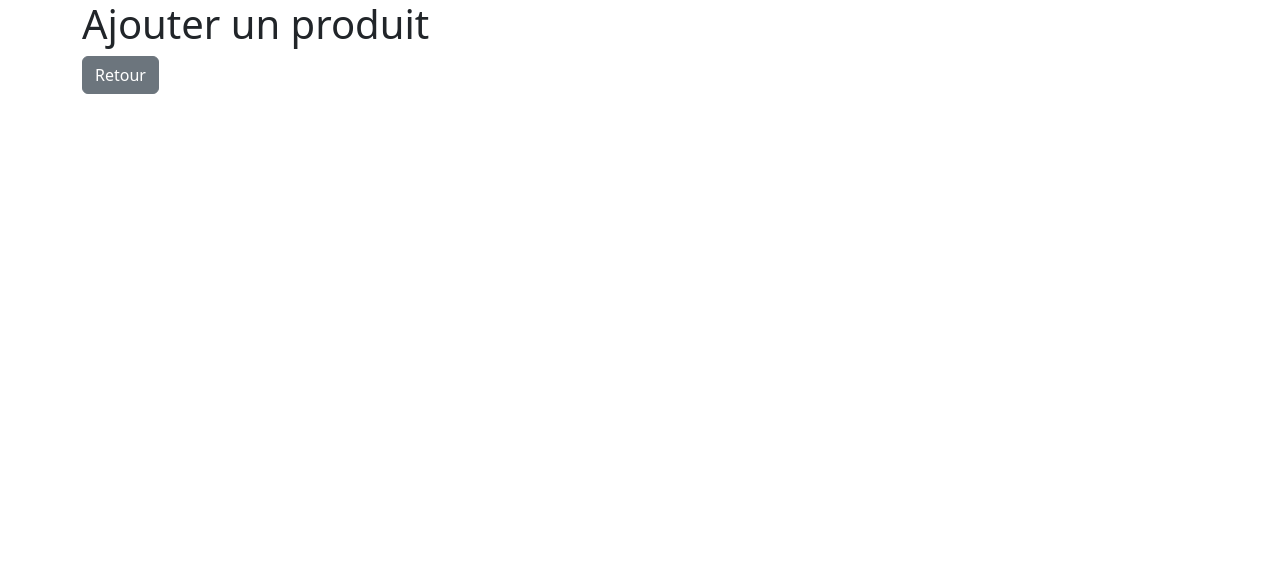
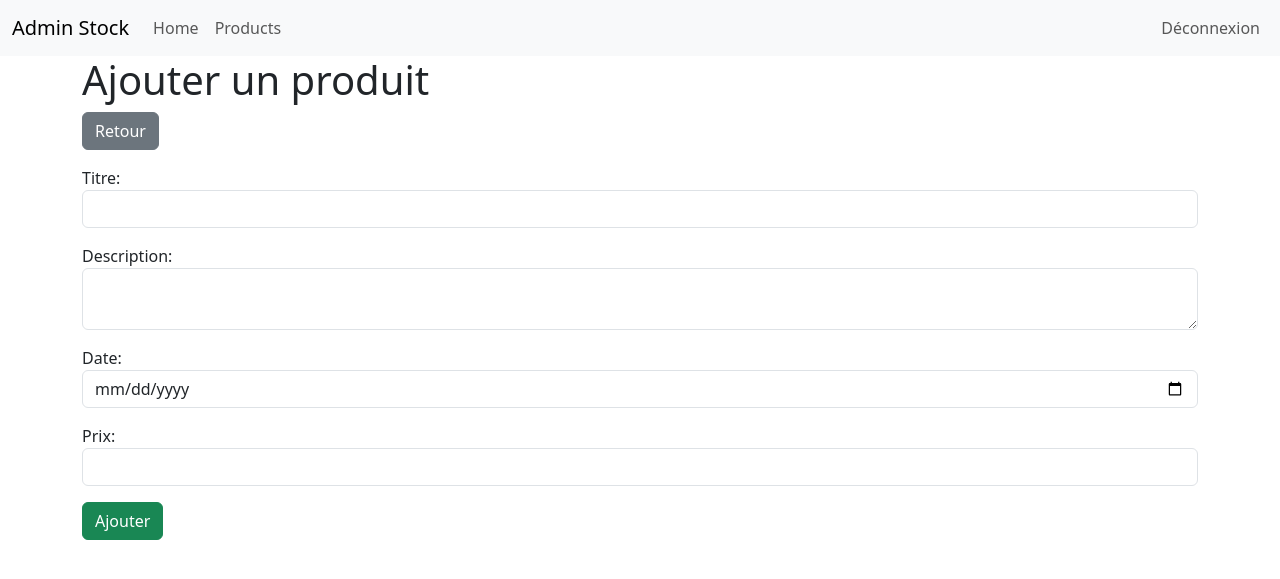
Before and after one commit to webepse/web1-mystock, a PHP site: page /admin/addProduct.php in a window 1280 px wide. Shown: the top 579 px of the page. Run offline with PHP 8.4, Linux system fonts and the light colour scheme; the visitor is signed in with stand-in values (Sample User, id 1).

Commit message:
form product add

```diff
--- a/admin/addProduct.php
+++ b/admin/addProduct.php
@@ -17,11 +17,33 @@
     <title>Admin - Gestion des produits</title>
 </head>
 <body>
+    <?php
+        include("partials/header.php");
+    ?>
     <div class="container">
         <h1>Ajouter un produit</h1>
         <a href="products.php" class="btn btn-secondary">Retour</a>
-
-
+        <form action="treatmentAddProduct.php" method="POST">
+            <div class="form-group my-3">
+                <label for="title">Titre: </label>
+                <input type="text" name="title" id="title" value="" class="form-control">
+            </div>
+            <div class="form-group my-3">
+                <label for="description">Description: </label>
+                <textarea name="description" id="description" class="form-control"></textarea>
+            </div>
+            <div class="form-group my-3">
+                <label for="date">Date: </label>
+                <input type="date" name="date" id="date" class='form-control' value=''>
+            </div>
+            <div class="form-group my-3">
+                <label for="price">Prix: </label>
+                <input type="number" name="price" id="price" step="0.01" value="" class="form-control">
+            </div>
+            <div class="form-group my-3">
+                <input type="submit" value="Ajouter" class="btn btn-success">
+            </div>
+        </form>
     </div>
 </body>
 </html>
```
